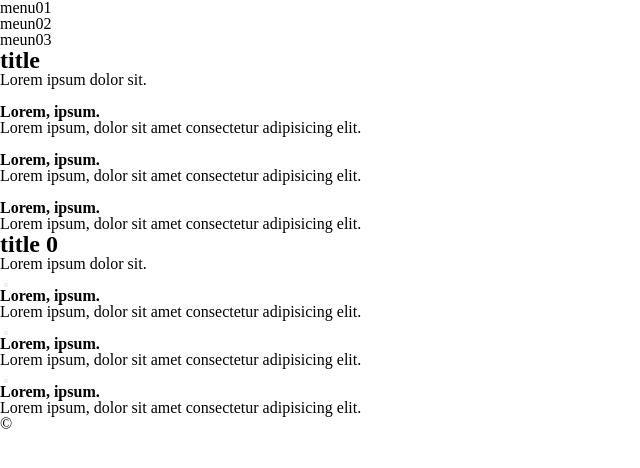
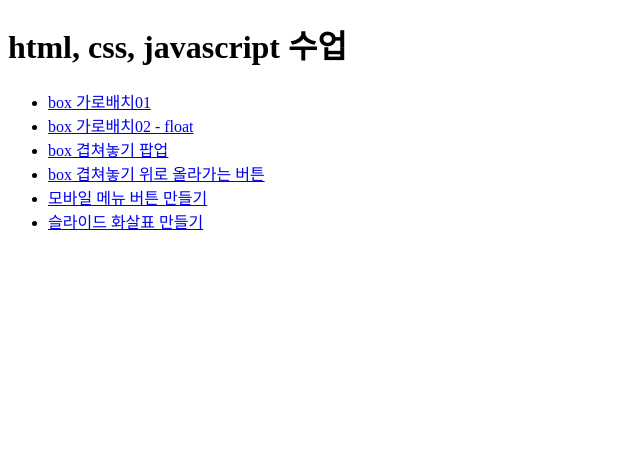
Before and after one commit to ji0605/basic001, a plain HTML site: page index.html in a window 1280 px wide. Shown: the whole page, without its empty margins (0-640 px from the left). Drawn offline with Linux system fonts and the light colour scheme; files that its build step writes are made by us from their sources; a web font is replaced by a local one.

Commit message:
Add files via upload

```diff
--- a/index.html
+++ b/index.html
@@ -4,107 +4,32 @@
 <head>
     <meta charset="UTF-8">
     <meta name="viewport" content="width=device-width, initial-scale=1.0">
-    <title>hover 배우기</title>
-    <link rel="stylesheet" href="./css/reset.css">
-    <link rel="stylesheet" href="./css/fonts.css">
-    <link rel="stylesheet" href="./css/style.css">
+    <title>Document</title>
 </head>
 
 <body>
-    <header>
-        <nav class="gnb">
-            <ul>
-                <li><a href="">menu01</a></li>
-                <li><a href="">meun02</a></li>
-                <li><a href="">meun03</a></li>
-            </ul>
-        </nav>
-    </header>
-    <main>
-        <section class="sec01 default">
-            <div class="tit">
-                <h2>title</h2>
-                <p>Lorem ipsum dolor sit.</p>
-            </div>
-            <div class="inner">
-                <div class="itm">
-                    <div class="img_box">
-                        <img src="./images/con01.jpg" alt="">
-                    </div>
-                    <strong>Lorem, ipsum.</strong>
-                    <p>Lorem ipsum, dolor sit amet consectetur adipisicing elit.</p>
-                </div>
-                <div class="itm">
-                    <div class="img_box">
-                        <img src="./images/con5.jpg" alt="">
-                    </div>
-                    <strong>Lorem, ipsum.</strong>
-                    <p>Lorem ipsum, dolor sit amet consectetur adipisicing elit.</p>
-                </div>
-                <div class="itm">
-                    <div class="img_box">
-                        <img src="./images/con04.jpg" alt="">
-                    </div>
-                    <strong>Lorem, ipsum.</strong>
-                    <p>Lorem ipsum, dolor sit amet consectetur adipisicing elit.</p>
-                </div>
-            </div>
-        </section>
-        <section class="sec02 default">
-            <div class="tit">
-                <h2>title <span>0</span></h2>
-                <p>Lorem ipsum dolor sit.</p>
-            </div>
-            <div class="inner">
-                <div class="itm">
-                    <div class="img_box">
-                        <img src="./images/con01.jpg" alt="">
-                        <button class="addCart">
-                            <i class="xi-cart-o"></i>
-                        </button>
-                    </div>
-                    <strong>Lorem, ipsum.</strong>
-                    <p>Lorem ipsum, dolor sit amet consectetur adipisicing elit.</p>
-                </div>
-                <div class="itm">
-                    <div class="img_box">
-                        <img src="./images/con5.jpg" alt="">
-                        <button class="addCart">
-                            <i class="xi-cart-o"></i>
-                        </button>
-                    </div>
-                    <strong>Lorem, ipsum.</strong>
-                    <p>Lorem ipsum, dolor sit amet consectetur adipisicing elit.</p>
-                </div>
-                <div class="itm">
-                    <div class="img_box">
-                        <img src="./images/con04.jpg" alt="">
-                        <button class="addCart">
-                            <i class="xi-cart-o"></i>
-                        </button>
-                    </div>
-                    <strong>Lorem, ipsum.</strong>
-                    <p>Lorem ipsum, dolor sit amet consectetur adipisicing elit.</p>
-                </div>
-            </div>
+    <h1>html, css, javascript 수업</h1>
 
-        </section>
-    </main>
-    <footer>&copy;</footer>
-
-    <script>
-        const cartNum = 0;
-        const CART = document.querySelector('.sec02 h2 span');
-        const ADDCARTBTN = document.querySelectorAll('.sec02 .addCart');
-        ADDCARTBTN.forEach(function (it) {
-            it.addEventListener('click', function () {
-                cartNum = cartNum + 1;
-                CART.innerHTML = cartNum;
-            })
-        })
-
-    </script>
-
+    <ul>
+        <li>
+            <a href="./01_box01.html" target="_blank">box 가로배치01</a>
+        </li>
+        <li>
+            <a href="./02_box02.html" target="_blank">box 가로배치02 - float</a>
+        </li>
+        <li>
+            <a href="./03_position01.html" target="_blank">box 겹쳐놓기 팝업</a>
+        </li>
+        <li>
+            <a href="./04_position02.html" target="_blank">box 겹쳐놓기 위로 올라가는 버튼</a>
+        </li>
+        <li>
+            <a href="./05_position03.html" target="_blank">모바일 메뉴 버튼 만들기</a>
+        </li>
+        <li>
+            <a href="./06_position04.html" target="_blank">슬라이드 화살표 만들기</a>
+        </li>
+    </ul>
 </body>
 
 </html>
```
